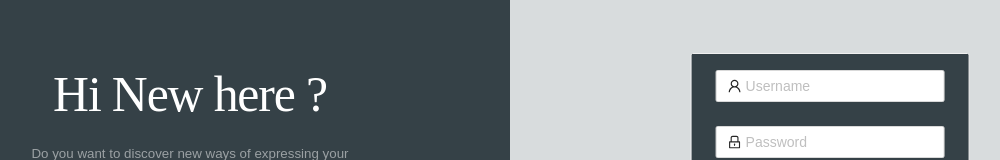
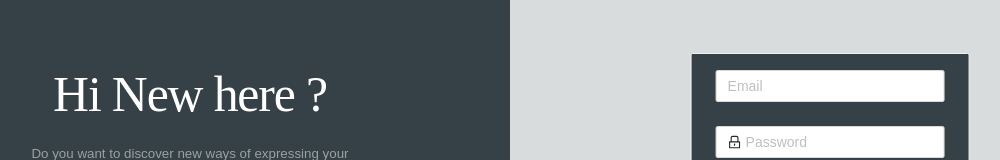
Before and after one commit to gloriaconcepto/scalableBlogUserPortal, a React (Create React App) app: page / in a window 1280 px wide. Shown: the part 218-378 px from the top of the page, without its empty margins (130-1130 px from the left). Built offline with nearby package versions, Linux system fonts and the light colour scheme.

Commit message:
Firbase login with auth setup

```diff
--- a/src/components/logins/admin/FormLogin.js
+++ b/src/components/logins/admin/FormLogin.js
@@ -1,39 +1,44 @@
-import React, { useEffect } from "react";
+import React, { useEffect, useState } from "react";
 import { connect } from "react-redux";
 import { withRouter, Redirect } from "react-router-dom";
 import { createBrowserHistory } from "history";
 import { HOMEPAGE } from "../../../constants/routes/constRoutes";
-import { Card, Form, Input, Button, Checkbox } from "antd";
+import { Card, Form, Input, Button, Checkbox, Alert } from "antd";
 import { UserOutlined, LockOutlined } from "@ant-design/icons";
 import { temporaryDetails } from "../../usersData/actions/users.details.actions";
+import { withFirebase } from "../../../firebase";
 //export const history = createBrowserHistory();
 
 const LoginForm = (props) => {
-    const { dispatch, loginDetails } = props;
+    const { dispatch, loginDetails, firebase } = props;
+    const [errorMessage, setError] = useState(null);
 
     const newLogin = (values) => {
         //temporary once firebase is fixed...
-        if (values.password === "mmk") {
-            console.log("angel of life");
-            dispatch(temporaryDetails());
-            // return <Redirect to={HOMEPAGE} />;
-        }
+        firebase
+            .doSignInWithEmailAndPassword(values.email, values.password)
+            .then(() => {
+                dispatch(temporaryDetails());
+            })
+            .catch((error) => {
+                setError(error && error.message);
+            });
     };
     useEffect(() => {
         console.log(loginDetails);
         if (loginDetails && loginDetails.login) {
-            console.log("take me home");
-            console.log(props.history);
-            //const history = useHistory();
-            //return <Redirect to={HOMEPAGE} />;
             props.history.push(HOMEPAGE);
         }
     }, [dispatch, loginDetails]);
 
+    const onClose = () => {
+        setError(null);
+    };
     return (
         // <section>
         //<Card>
         <Card type="inner" title="" style={{ backgroundColor: "#354147" }}>
+            {errorMessage !== null && <Alert message={errorMessage} type="error one" closable onClose={onClose} style={{ marginBottom: "1.5rem" }} />}
             <Form
                 name="normal_login"
                 className="login-form"
@@ -44,15 +49,19 @@ const LoginForm = (props) => {
                 style={{ fontFamily: " BasisGrotesquePro-Regular, sans-serif", width: "max-content" }}
             >
                 <Form.Item
-                    name="username"
+                    name="email"
                     rules={[
                         {
+                            type: "email",
+                            message: "The input is not valid email!",
+                        },
+                        {
                             required: true,
-                            message: "Please input your Username!",
+                            message: "Please input your email ",
                         },
                     ]}
                 >
-                    <Input prefix={<UserOutlined className="site-form-item-icon" />} placeholder="Username" />
+                    <Input placeholder="Email" />
                 </Form.Item>
                 <Form.Item
                     name="password"
@@ -89,4 +98,4 @@ const LoginForm = (props) => {
 
 export default connect((state) => ({
     loginDetails: state.getUserLoginsDetails,
-}))(withRouter(LoginForm));
+}))(withRouter(withFirebase(LoginForm)));
--- a/src/components/logins/admin/Registration.js
+++ b/src/components/logins/admin/Registration.js
@@ -8,11 +8,7 @@ import { ErrorMessages } from "../../../constants/constErrors";
 import { HOMEPAGE } from "../../../constants/routes/constRoutes";
 import { getUserDetails, temporaryDetails } from "../../usersData/actions/users.details.actions";
 import { withFirebase } from "../../../firebase";
-// const SignUpPage=()=>(
-//     <React.Fragment>
 
-//     </React.Fragment>
-// )
 class RegistrationComponent extends Component {
     constructor(props) {
         super(props);
--- a/src/firebase/firebase.js
+++ b/src/firebase/firebase.js
@@ -14,23 +14,8 @@ class Firebase {
 
     doCreateUserWithEmailAndPassword = (email, password) => this.auth.createUserWithEmailAndPassword(email, password);
 
-    // doCreateUserWithEmailAndPassword = (email, password) => {
-    //     let pp = false;
-    //     this.auth
-    //         .createUserWithEmailAndPassword(email, password)
-    //         .then((authUser) => {
-    //             return { status: "sucess", data: authUser };
-    //         })
-    //         .catch((error) => {
-    //             console.log(error);
+    doSignInWithEmailAndPassword = (email, password) => this.auth.signInWithEmailAndPassword(email, password);
 
-    //             return { status: "failed", data: error };
-    //         });
-    // };
-
-    doSignInWithEmailAndPassword = (email, password) => {
-        this.auth.signInWithEmailAndPassword(email, password);
-    };
     doSignOut = () => {
         this.auth.signOut();
     };
@@ -43,11 +28,7 @@ class Firebase {
         this.auth.currentUser.updatePassword(password);
     };
 }
-const mapDispatchToProps = (dispatch) => ({
-    setErrorMessage: (error) => dispatch(createEmailError(error)),
-});
+// const mapDispatchToProps = (dispatch) => ({
+//     setErrorMessage: (error) => dispatch(createEmailError(error)),
+// });
 export default Firebase;
-
-// export default connect(null, mapDispatchToProps)(Firebase);
-// export const auth = firebase.auth();
-// export const fireDataBase= firebase.firestore()
```
